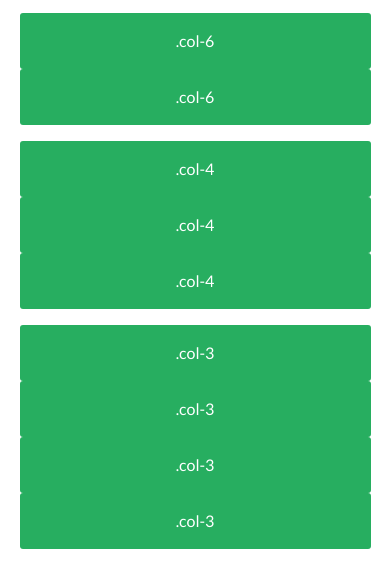
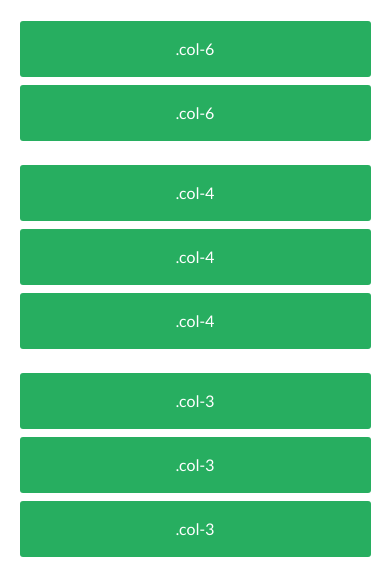
Before and after one commit to Mohamed-M/Archetype, a plain HTML site: page components/grid.html in a window 390 px wide. Shown: the part 232-794 px from the top of the page. Drawn offline with Linux system fonts and the light colour scheme.

Commit message:
Add vertical spacing on grid on mobile

```diff
--- a/css/style.css
+++ b/css/style.css
@@ -1293,7 +1293,8 @@ nav li {
 
 @media (max-width: 768px) {
   [class^="col-"] {
-    width: 100%; } }
+    width: 100%;
+    margin-bottom: 0.5em; } }
 
 /****************************************************************************
 **
```
